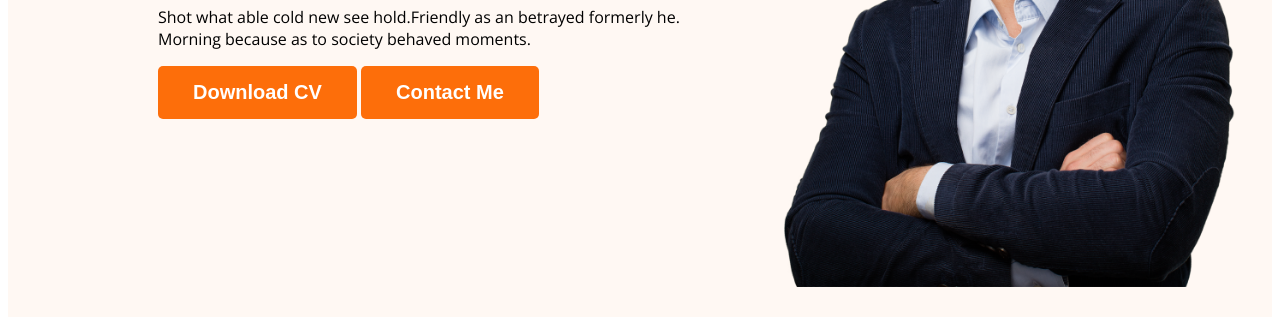
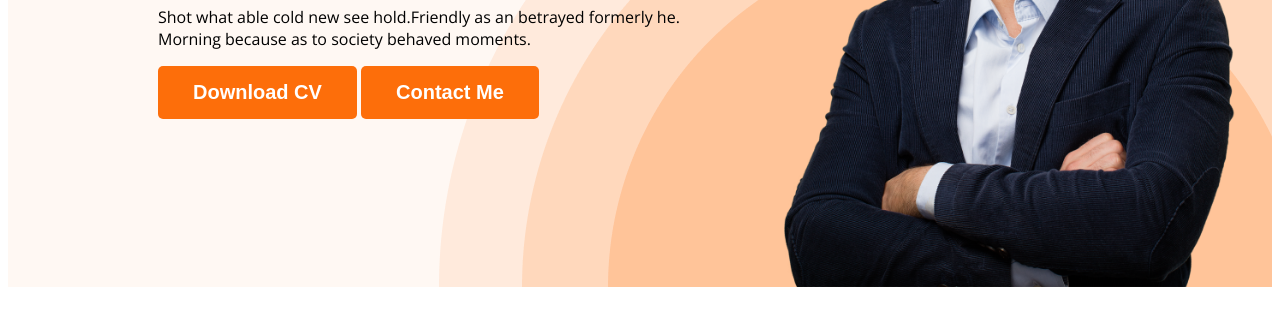
Before and after one commit to NafisShariar/web_developer_porfolio, a plain HTML site: page index.html in a window 1280 px wide. Shown: the part 481-806 px from the top of the page. Drawn offline with nearby package versions, Linux system fonts and the light colour scheme.

Commit message:
added header styles

```diff
--- a/index.html
+++ b/index.html
@@ -25,7 +25,7 @@
         </ul>
       </nav>
       <div class="banner">
-        <div>
+        <div class="banner-content">
           <h3 class="banner-greetings">Hi, I am</h3>
           <h1 class="banner-title">Nafis Shariar</h1>
           <p>
--- a/styles/portfolio.css
+++ b/styles/portfolio.css
@@ -49,10 +49,13 @@ nav a {
 /* header styles */
 .header {
   background-color: #fff8f3;
+  background-image: url(/images/header_bg.png);
+  background-repeat: no-repeat;
+  background-position: bottom right;
 }
 /* banner of header divsion */
 .banner {
-  padding: 30px 30px 30px 150px;
+  padding: 30px 30px 0px 150px;
   display: flex;
   align-items: center;
 }
```
